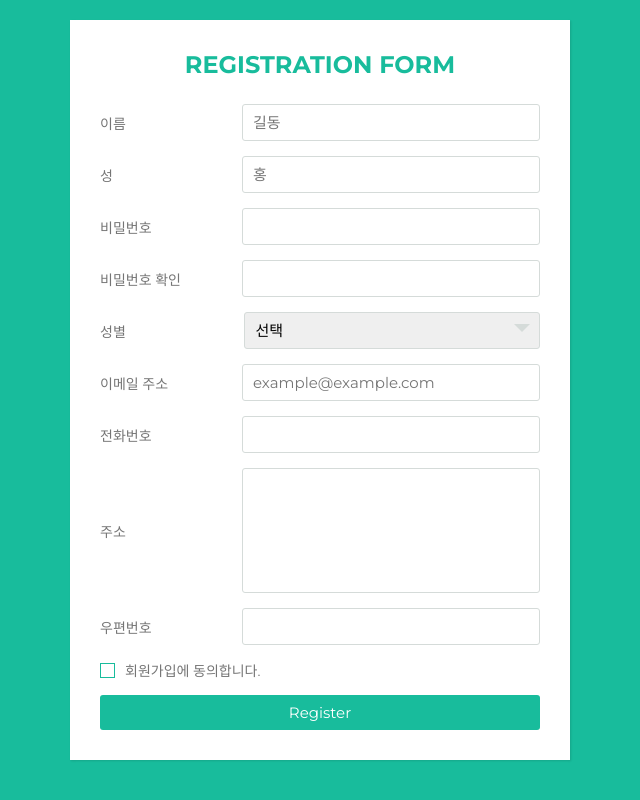
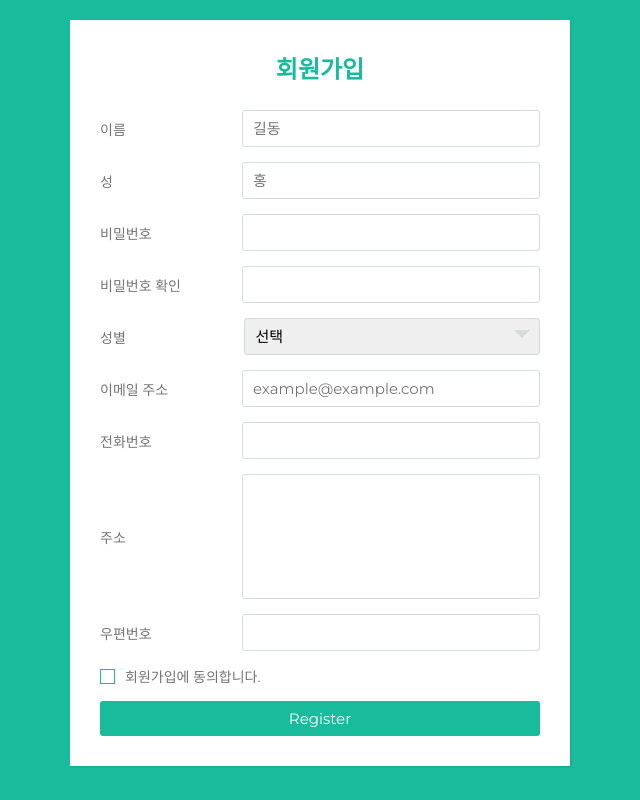
Before and after one commit to hwacho9/homepage, a website: page 회원가입.html in a window 1280 px wide. Shown: the whole page, without its empty margins (320-960 px from the left). Drawn offline with Linux system fonts and the light colour scheme.

Commit message:
Update 회원가입.html

```diff
--- a/회원가입.html
+++ b/회원가입.html
@@ -3,14 +3,14 @@
 <head>
 	<meta charset="UTF-8">
   <meta name="viewport" content="width=device-width, initial-scale=1.0">
-	<title>Registration Form</title>
+	<title>회원가입</title>
 	<link rel="stylesheet" href="css/register.css">
 </head>
 <body>
 
 <div class="wrapper">
     <div class="title">
-      Registration Form
+      회원가입
     </div>
     <div class="form">
        <div class="inputfield">
```
